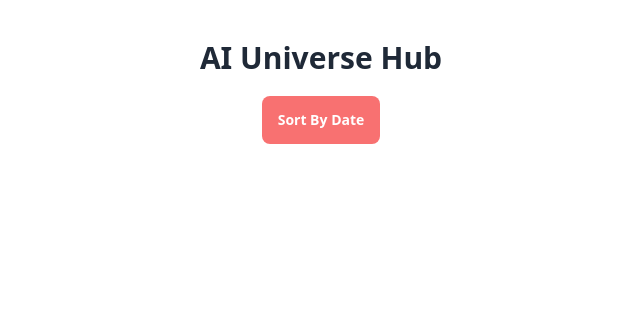
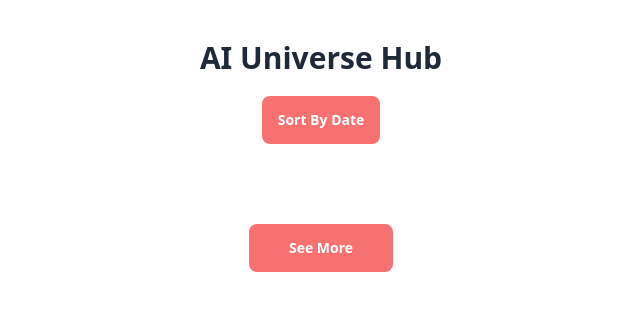
Before and after one commit to mfarhadattari/al-universe-hub, a plain HTML site: page index.html in a window 1280 px wide. Shown: the whole page, without its empty margins (319-959 px from the left). Drawn offline with nearby package versions, Linux system fonts and the light colour scheme; no server answers.

Commit message:
see more btn add & details btn style change

```diff
--- a/index.html
+++ b/index.html
@@ -28,10 +28,16 @@
     <main>
 
         <!-- tools information section -->
-        <section class=" mx-auto my-10">
+        <section class="mx-auto my-10 flex flex-col items-center">
             <div id="tools-information-container" class="grid grid-cols-3 gap-5">
 
             </div>
+
+            <!-- more btn -->
+            <div class="mt-10">
+                <button class="btn bg-red-400 hover:bg-sky-500 capitalize border-none text-white w-36">See More</button>
+            </div>
+
         </section>
     </main>
 
--- a/js/app.js
+++ b/js/app.js
@@ -48,7 +48,7 @@ const displayData = (toolsData) => {
                     </div>
                     <!-- tool details btn -->
                     <div class="card-actions justify-end">
-                        <button class="text-red-400 text-2xl">
+                        <button class="btn bg-red-50 border-none text-red-400 text-2xl rounded-full">
                             <i class="fa-solid fa-arrow-right"></i>
                         </button>
                     </div>
```
